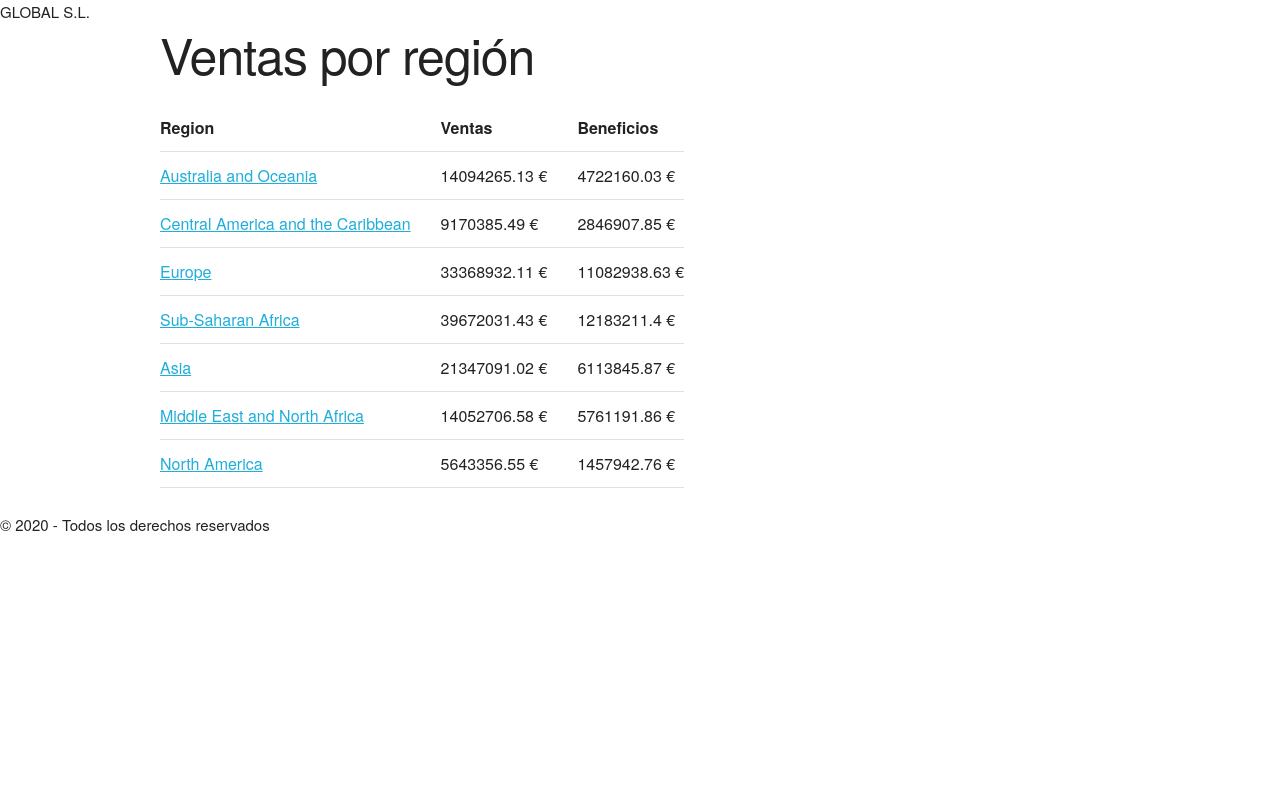
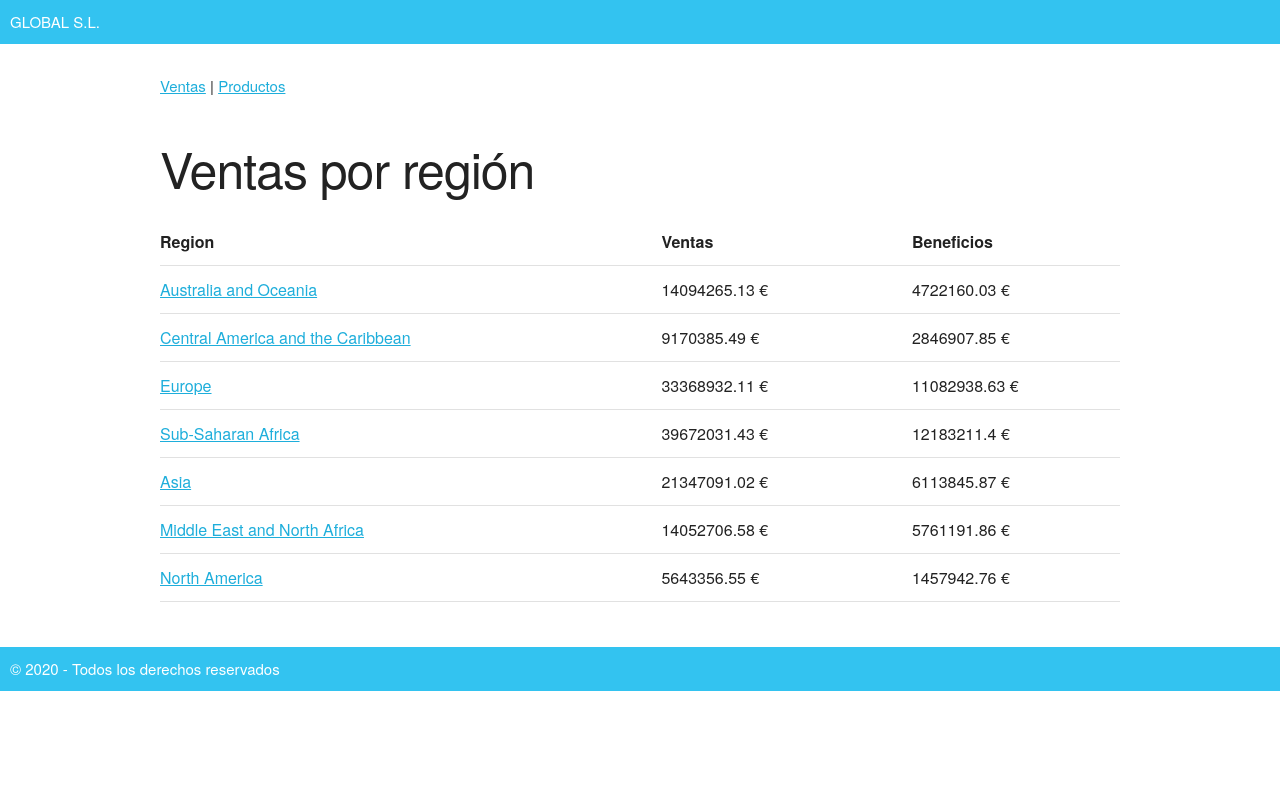
Before and after one commit to pigmonchu/B5_flask_ventas, a Flask app: page / in a window 1280 px wide. Run offline with Flask 2, Linux system fonts and the light colour scheme.

Commit message:
Formateo y navegación

```diff
--- a/run.py
+++ b/run.py
@@ -1,4 +1,4 @@
-from flask import Flask, render_template, request
+from flask import Flask, render_template, request, redirect, url_for
 import csv, sqlite3
 
 app = Flask(__name__)
@@ -55,13 +55,14 @@ def addproduct():
     if request.method == 'GET':
         return render_template('newproduct.html')
     else:
-        '''
-        conn
-        cur
-        insert
-        commit
-        '''
+        conn = sqlite3.connect(BASE_DATOS)
+        cur = conn.cursor()
+        query = "INSERT INTO productos (tipo_producto, precio_unitario, coste_unitario) values (?, ?, ?);"
+        datos = (request.values.get('tipo_producto'), request.values.get('precio_unitario'), request.values.get('coste_unitario'))
 
-        return 'Debo grabar un registro con {}, {}, {}'.format(request.values['tipo_producto'],
-                                                               request.values['precio_unitario'],
-                                                               request.values['coste_unitario'])
+        cur.execute(query, datos)
+
+        conn.commit()
+        conn.close()
+
+        return redirect(url_for("productos"))
--- a/static/styles.css
+++ b/static/styles.css
@@ -1,16 +1,7 @@
-:root {
-    --main-color: #494368;
-}
-
-* {
-    padding: 0;
-    margin: 0;
-    font-family: Arial, Helvetica, sans-serif;
-}
 
 header, footer {
     padding: 10px;
-    background-color: var(--main-color);
+    background-color: #33c3f0;
     color: white;
 }
 
@@ -22,40 +13,7 @@ footer {
     margin-top: 20px;
 }
 
-table {
-    width: 80%;
-    margin: 10px auto;
-    border: 1px solid var(--main-color);
+.menu {
+    padding-top: 10px;
+    padding-bottom: 40px;
 }
-
-td, th {
-    border: 1px solid var(--main-color);
-    padding: 2px;
-}
-
-th {
-    background-color: var(--main-color);
-    color: white;
-}
-
-td.region {
-    font-weight: bold;
-    color: var(--main-color);
-    text-align: center;
-}
-
-.boton {
-    border: 1px solid var(--main-color);
-    border-radius: 5px;
-    margin-left: 50px;
-    text-decoration: none;
-    font-size: 0.6em;
-    font-weight: normal;
-    padding: 5px;
-    color: var(--main-color);
-}
-
-.boton:hover {
-    color: white;
-    background-color: var(--main-color);
-}
--- a/templates/base.html
+++ b/templates/base.html
@@ -5,12 +5,16 @@
     <title>Global S.L | {% block titulo %}{% endblock %}</title>
     <link rel="stylesheet" href="/static/normalize.css">
     <link rel="stylesheet" href="/static/skeleton.css">
+    <link rel="stylesheet" href="/static/styles.css">
 </head>
 <body>
     <header>
         GLOBAL S.L.
     </header>
     <section class="container">
+        <div class="menu">
+            <a href="/">Ventas</a> | <a href="/productos">Productos</a>
+        </div>
         {% block contenido %}{% endblock %}
     </section>
     <footer>
--- a/templates/pais.html
+++ b/templates/pais.html
@@ -4,7 +4,7 @@
 
 {% block contenido %}
     <h1>Ventas en {{region_nm}} , deglosadas por país <a class="button button-primary" href="/">Atrás</a></h1>
-    <table>
+    <table class="u-full-width">
         <tr>
             <th>País</th>
             <th>Ventas</th>
--- a/templates/productos.html
+++ b/templates/productos.html
@@ -3,8 +3,9 @@
 {% block titulo %} Listado de productos {% endblock %}
 
 {% block contenido %}
-    <h1>Lista de productos <a class="button button-primary" href="/">Atrás</a></h1>
-    <table>
+    <h1>Lista de productos</h1>
+    <a class="button button-primary" href="/addproducto">Nuevo</a>
+    <table class="u-full-width">
         <tr>
             <th>Producto</th>
             <th>Precio U.</th>
--- a/templates/region.html
+++ b/templates/region.html
@@ -4,7 +4,7 @@
 
 {% block contenido %}
     <h1>Ventas por región</h1>
-    <table>
+    <table class="u-full-width">
         <tr>
             <th>Region</th>
             <th>Ventas</th>
```
Also changed, not shown: templates/newproduct.html (+6 -6 lines), data/ventas.db.
